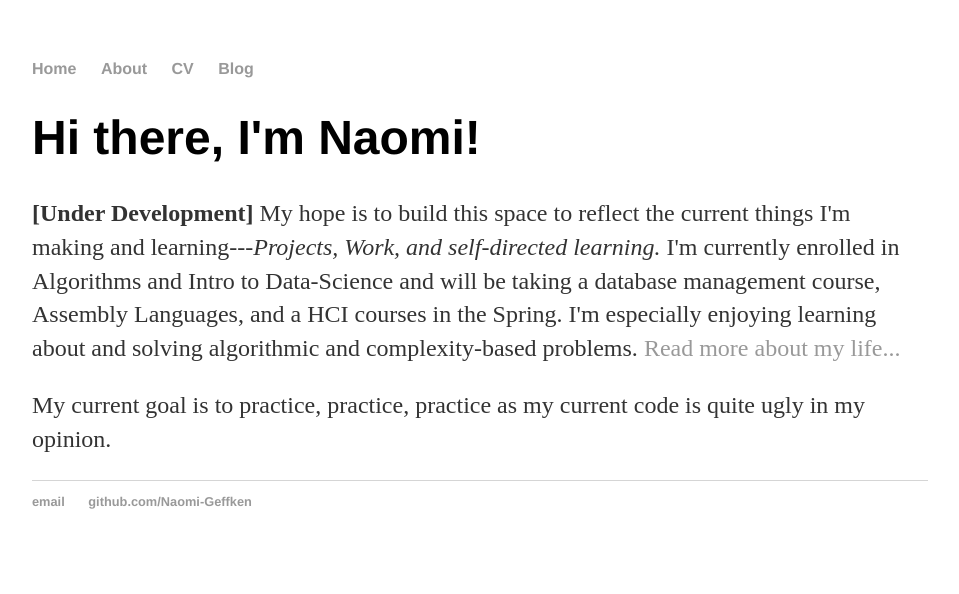
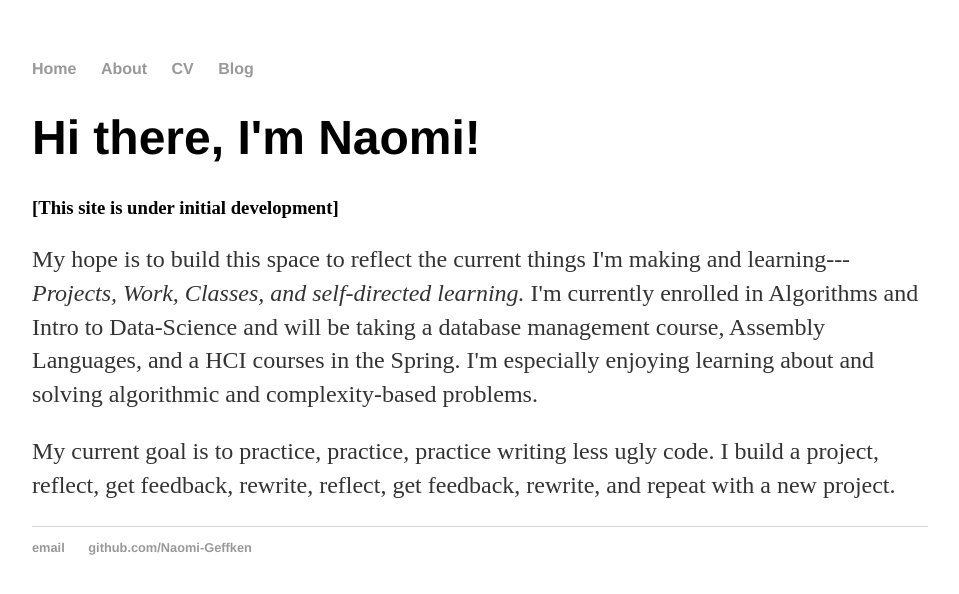
Before and after one commit to Naomi-Geffken/Naomi-Geffken.github.io, a Jekyll site: the page built from index.html, in a window 1280 px wide. Shown: the top 594 px of the page, without its empty margins (160-1119 px from the left). Built offline with Jekyll 4.4.1, drawn with Linux system fonts in a browser that asks for light colours.

Commit message:
Update index.html

```diff
--- a/index.html
+++ b/index.html
@@ -4,9 +4,10 @@ title: Naomi Geffken
 ---
 <div class="blurb">
 	<h1>Hi there, I'm Naomi!</h1>
-	<p><b>[Under Development]</b> My hope is to build this space to reflect the current things I'm making and learning---<em>Projects,
-		Work, and self-directed learning.</em> I'm currently enrolled in Algorithms and Intro to Data-Science and will be taking
+	<h3>[This site is under initial development]</h3>
+	<p>My hope is to build this space to reflect the current things I'm making and learning---<em>Projects,
+		Work, Classes, and self-directed learning.</em> I'm currently enrolled in Algorithms and Intro to Data-Science and will be taking
 		a database management course, Assembly Languages, and a HCI courses in the Spring. I'm especially enjoying learning about and
-		solving algorithmic and complexity-based problems. <a href="/about">Read more about my life...</a></p>
-	<p>My current goal is to practice, practice, practice  as my current code is quite ugly in my opinion.</p>
+		solving algorithmic and complexity-based problems.</p>
+	<p>My current goal is to practice, practice, practice writing less ugly code. I build a project, reflect, get feedback, rewrite, reflect, get feedback, rewrite, and repeat with a new project.</p>
 </div><!-- /.blurb -->
```
